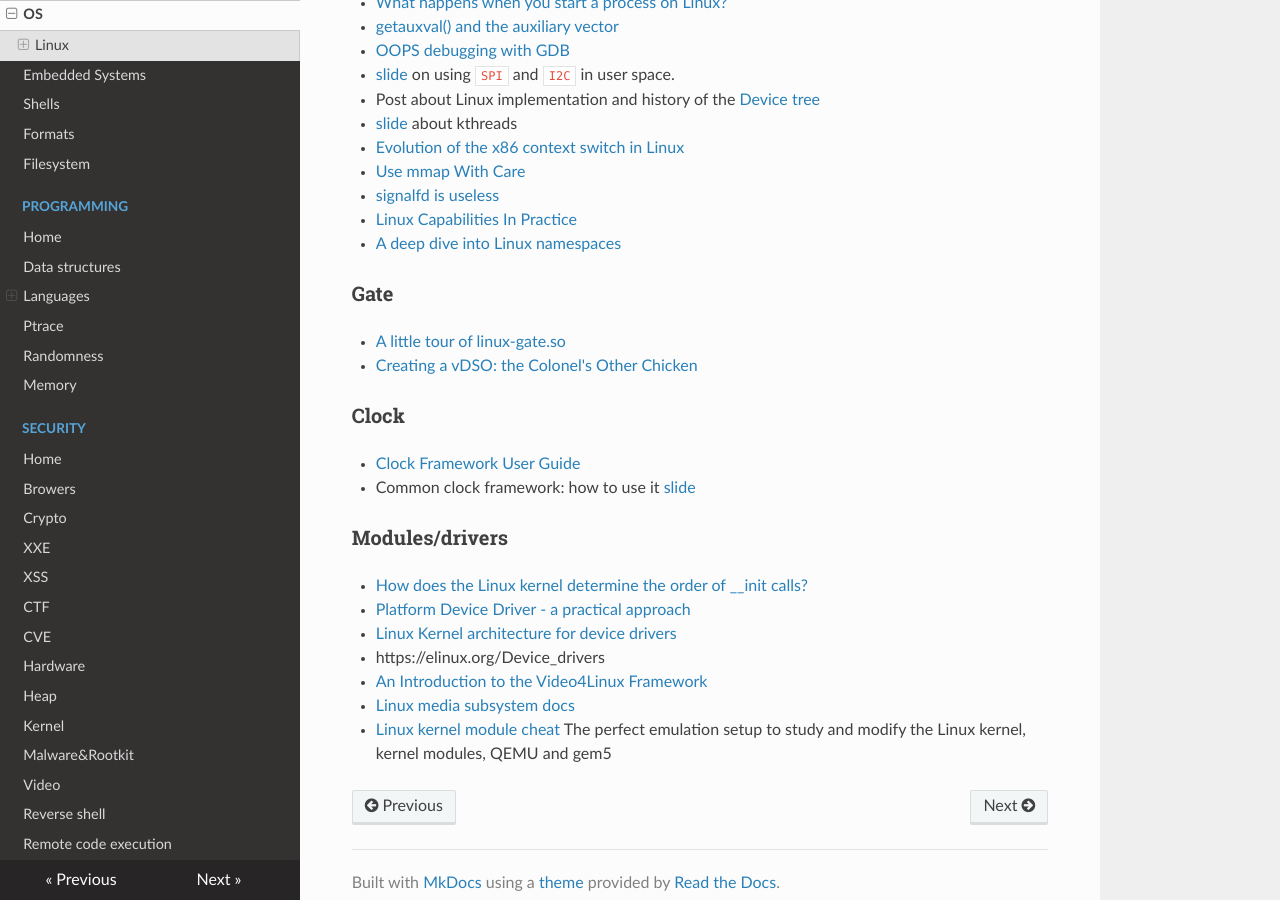
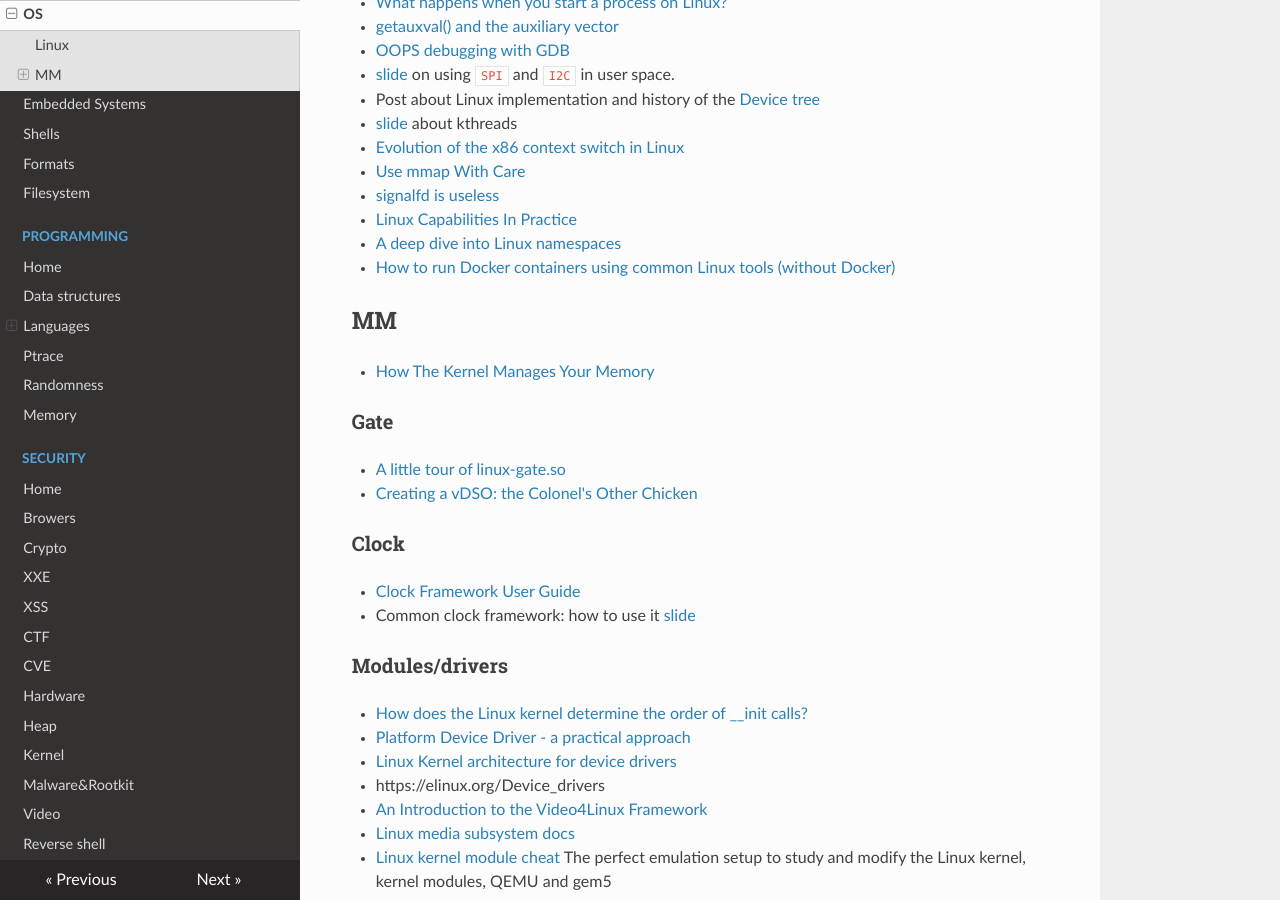
Before and after one commit to gipi/low-level, an MkDocs documentation site: the page built from docs/os/index.md, in a window 1280 px wide and 900 px high, scrolled down 765 px. Built offline with MkDocs 1.6.1, drawn with Linux system fonts in a browser that asks for light colours; nearby versions of some CDN libraries; old or Windows-style settings are respelled for this version of MkDocs.

Commit message:
Add more links.

```diff
--- a/docs/os/index.md
+++ b/docs/os/index.md
@@ -33,6 +33,11 @@
  - [signalfd is useless](https://ldpreload.com/blog/signalfd-is-useless)
  - [Linux Capabilities In Practice](https://blog.container-solutions.com/linux-capabilities-in-practice)
  - [A deep dive into Linux namespaces](http://ifeanyi.co/posts/linux-namespaces-part-1/)
+ - [How to run Docker containers using common Linux tools (without Docker)](https://ilearnedhowto.wordpress.com/tag/unshare/)
+
+## MM
+
+ - [How The Kernel Manages Your Memory](https://manybutfinite.com/post/how-the-kernel-manages-your-memory/)
 
 ### Gate
 
```
Also changed, not shown: docs/formats.md (+1 -0 lines), docs/reversing/reversing.md (+1 -0 lines).
